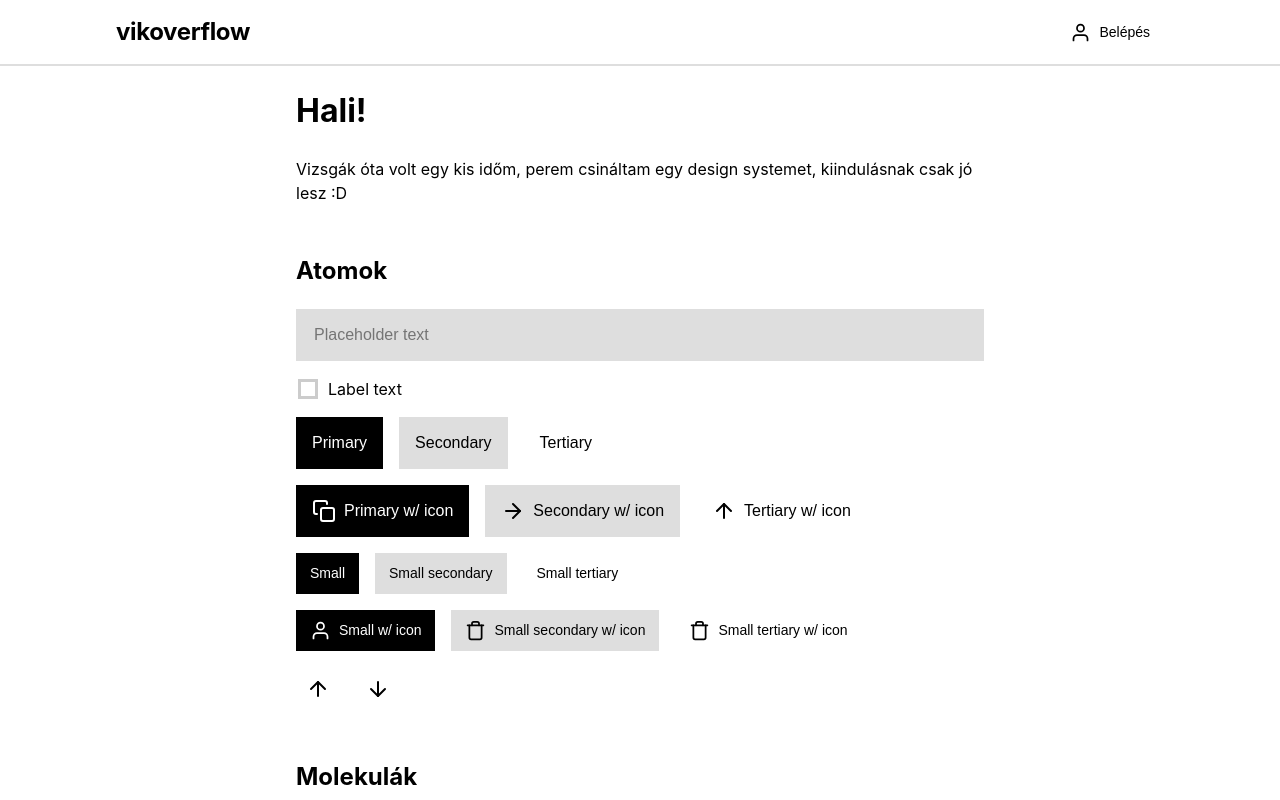
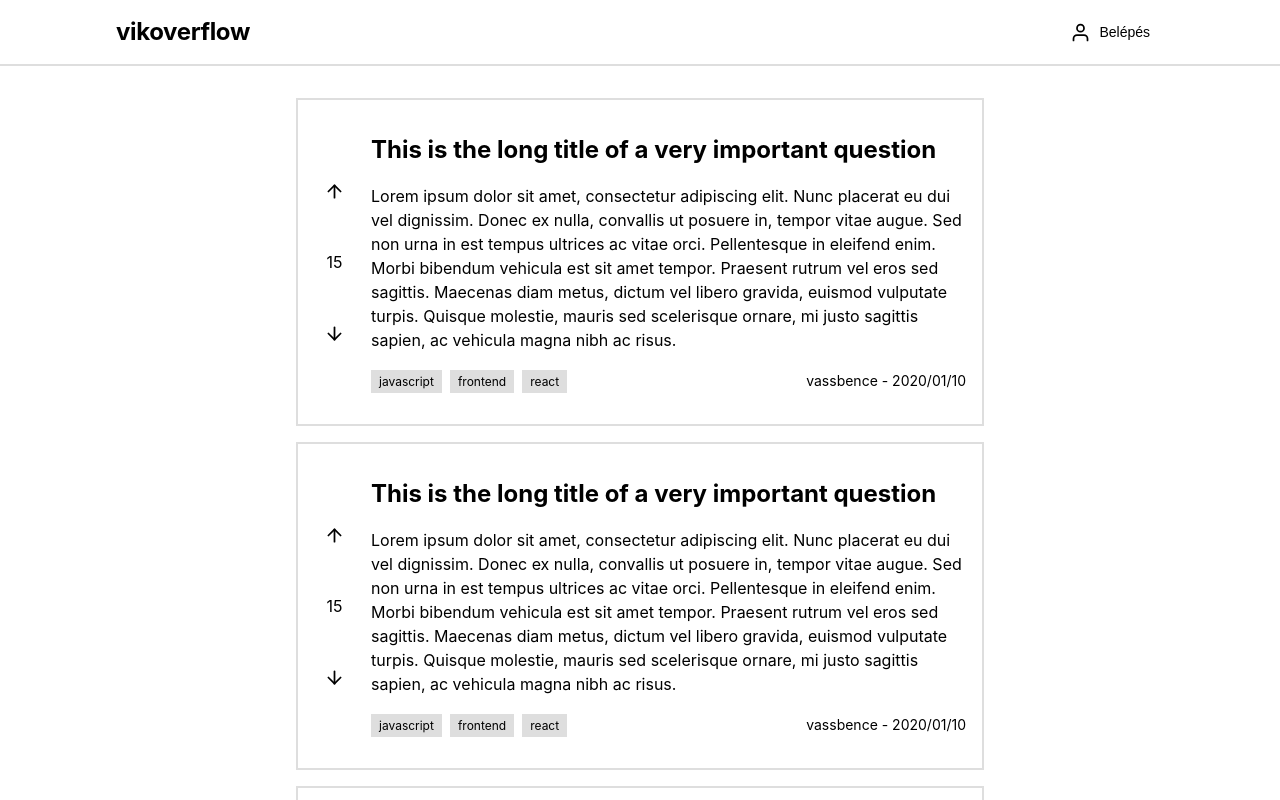
Before and after one commit to DevTeamSCH/vikoverflow-frontend, a Next.js app: page / in a window 1280 px wide. Shown: the top 800 px of the page. Built offline with nearby package versions, Linux system fonts and the light colour scheme; a web font is replaced by a local one.

Commit message:
refactor: question comp. props

```diff
--- a/src/components/question/question.js
+++ b/src/components/question/question.js
@@ -2,7 +2,7 @@ import Button from "../button";
 import Tag from "./tag";
 import { ArrowDown, ArrowUp } from "react-feather";
 
-export default () => (
+export default ({ title, text, tags, author, date }) => (
   <div className="container">
     <div className="voting-container">
       <Button iconOnly small tertiary>
@@ -13,26 +13,15 @@ export default () => (
         <ArrowDown size={21} />
       </Button>
     </div>
-    <h2 className="title">
-      This is the long title of a very important question
-    </h2>
-    <p className="text">
-      Lorem ipsum dolor sit amet, consectetur adipiscing elit. Nunc placerat eu
-      dui vel dignissim. Donec ex nulla, convallis ut posuere in, tempor vitae
-      augue. Sed non urna in est tempus ultrices ac vitae orci. Pellentesque in
-      eleifend enim. Morbi bibendum vehicula est sit amet tempor. Praesent
-      rutrum vel eros sed sagittis. Maecenas diam metus, dictum vel libero
-      gravida, euismod vulputate turpis. Quisque molestie, mauris sed
-      scelerisque ornare, mi justo sagittis sapien, ac vehicula magna nibh ac
-      risus.
-    </p>
+    <h2 className="title">{title}</h2>
+    <p className="text">{text}</p>
     <div className="info-container">
       <div className="tags">
-        <Tag>javascript</Tag>
-        <Tag>react</Tag>
-        <Tag>frontend</Tag>
+        {tags.map(t => (
+          <Tag>{t}</Tag>
+        ))}
       </div>
-      <span className="author">vassbence - 2020/01/10</span>
+      <span className="author">{`${author} - ${date}`}</span>
     </div>
     <style jsx>{`
       .title,
--- a/src/pages/index.js
+++ b/src/pages/index.js
@@ -1,111 +1,63 @@
-import Button from "../components/button";
-import Input from "../components/input";
 import Page from "../components/page";
-import Checkbox from "../components/checkbox";
 import Question from "../components/question";
-import {
-  Copy,
-  ArrowRight,
-  Trash,
-  User,
-  ArrowUp,
-  ArrowDown
-} from "react-feather";
+
+const questions = [
+  {
+    title: "This is the long title of a very important question",
+    text:
+      "Lorem ipsum dolor sit amet, consectetur adipiscing elit. Nunc placerat eu dui vel dignissim. Donec ex nulla, convallis ut posuere in, tempor vitae augue. Sed non urna in est tempus ultrices ac vitae orci. Pellentesque in eleifend enim. Morbi bibendum vehicula est sit amet tempor. Praesent rutrum vel eros sed sagittis. Maecenas diam metus, dictum vel libero gravida, euismod vulputate turpis. Quisque molestie, mauris sed scelerisque ornare, mi justo sagittis sapien, ac vehicula magna nibh ac risus.",
+    tags: ["javascript", "frontend", "react"],
+    author: "vassbence",
+    date: "2020/01/10"
+  },
+  {
+    title: "This is the long title of a very important question",
+    text:
+      "Lorem ipsum dolor sit amet, consectetur adipiscing elit. Nunc placerat eu dui vel dignissim. Donec ex nulla, convallis ut posuere in, tempor vitae augue. Sed non urna in est tempus ultrices ac vitae orci. Pellentesque in eleifend enim. Morbi bibendum vehicula est sit amet tempor. Praesent rutrum vel eros sed sagittis. Maecenas diam metus, dictum vel libero gravida, euismod vulputate turpis. Quisque molestie, mauris sed scelerisque ornare, mi justo sagittis sapien, ac vehicula magna nibh ac risus.",
+    tags: ["javascript", "frontend", "react"],
+    author: "vassbence",
+    date: "2020/01/10"
+  },
+  {
+    title: "This is the long title of a very important question",
+    text:
+      "Lorem ipsum dolor sit amet, consectetur adipiscing elit. Nunc placerat eu dui vel dignissim. Donec ex nulla, convallis ut posuere in, tempor vitae augue. Sed non urna in est tempus ultrices ac vitae orci. Pellentesque in eleifend enim. Morbi bibendum vehicula est sit amet tempor. Praesent rutrum vel eros sed sagittis. Maecenas diam metus, dictum vel libero gravida, euismod vulputate turpis. Quisque molestie, mauris sed scelerisque ornare, mi justo sagittis sapien, ac vehicula magna nibh ac risus.",
+    tags: ["javascript", "frontend", "react"],
+    author: "vassbence",
+    date: "2020/01/10"
+  },
+  {
+    title: "This is the long title of a very important question",
+    text:
+      "Lorem ipsum dolor sit amet, consectetur adipiscing elit. Nunc placerat eu dui vel dignissim. Donec ex nulla, convallis ut posuere in, tempor vitae augue. Sed non urna in est tempus ultrices ac vitae orci. Pellentesque in eleifend enim. Morbi bibendum vehicula est sit amet tempor. Praesent rutrum vel eros sed sagittis. Maecenas diam metus, dictum vel libero gravida, euismod vulputate turpis. Quisque molestie, mauris sed scelerisque ornare, mi justo sagittis sapien, ac vehicula magna nibh ac risus.",
+    tags: ["javascript", "frontend", "react"],
+    author: "vassbence",
+    date: "2020/01/10"
+  },
+  {
+    title: "This is the long title of a very important question",
+    text:
+      "Lorem ipsum dolor sit amet, consectetur adipiscing elit. Nunc placerat eu dui vel dignissim. Donec ex nulla, convallis ut posuere in, tempor vitae augue. Sed non urna in est tempus ultrices ac vitae orci. Pellentesque in eleifend enim. Morbi bibendum vehicula est sit amet tempor. Praesent rutrum vel eros sed sagittis. Maecenas diam metus, dictum vel libero gravida, euismod vulputate turpis. Quisque molestie, mauris sed scelerisque ornare, mi justo sagittis sapien, ac vehicula magna nibh ac risus.",
+    tags: ["javascript", "frontend", "react"],
+    author: "vassbence",
+    date: "2020/01/10"
+  }
+];
 
 export default () => (
   <Page pageTitle="Főoldal" footer>
-    <h1>Hali!</h1>
-    <p>
-      Vizsgák óta volt egy kis időm, perem csináltam egy design systemet,
-      kiindulásnak csak jó lesz :D
-    </p>
-    <h2>Atomok</h2>
-    <div className="line">
-      <Input placeholder="Placeholder text" />
-    </div>
-    <div className="line">
-      <Checkbox>Label text</Checkbox>
-    </div>
-    <div className="line">
-      <Button>Primary</Button>
-      <Button secondary>Secondary</Button>
-      <Button tertiary>Tertiary</Button>
-    </div>
-    <div className="line">
-      <Button>
-        <Copy size={24} />
-        Primary w/ icon
-      </Button>
-      <Button secondary>
-        <ArrowRight size={24} />
-        Secondary w/ icon
-      </Button>
-      <Button tertiary>
-        <ArrowUp size={24} />
-        Tertiary w/ icon
-      </Button>
-    </div>
-    <div className="line">
-      <Button small>Small</Button>
-      <Button small secondary>
-        Small secondary
-      </Button>
-      <Button small tertiary>
-        Small tertiary
-      </Button>
-    </div>
-    <div className="line">
-      <Button small>
-        <User size={21} />
-        Small w/ icon
-      </Button>
-      <Button small secondary>
-        <Trash size={21} />
-        Small secondary w/ icon
-      </Button>
-      <Button small tertiary>
-        <Trash size={21} />
-        Small tertiary w/ icon
-      </Button>
-    </div>
-    <div className="line">
-      <Button small iconOnly tertiary>
-        <ArrowUp size={24} />
-      </Button>
-      <Button small iconOnly tertiary>
-        <ArrowDown size={24} />
-      </Button>
-    </div>
-    <h2>Molekulák</h2>
-    <div className="line">
-      <form>
-        <Input placeholder="Placeholder text" />
-        <Button>Submit</Button>
-      </form>
-    </div>
-    <div className="line">
-      <Question />
+    <div>
+      {questions.map(q => (
+        <Question className="item" {...q} />
+      ))}
     </div>
     <style jsx>{`
-      .line {
-        display: flex;
-        align-items: center;
-        margin: 1rem 0;
+      div {
+        margin-top: var(--gap-double);
       }
 
-      .line > :global(*:not(:first-child)) {
-        margin-left: 1rem;
-      }
-
-      h2 {
-        margin-top: 3rem;
-      }
-
-      form {
-        display: grid;
-        width: 100%;
-        grid-template-columns: 1fr 0.3fr;
-        grid-column-gap: 1rem;
+      div > :global(*:not(:first-child)) {
+        margin-top: var(--gap);
       }
     `}</style>
   </Page>
```
